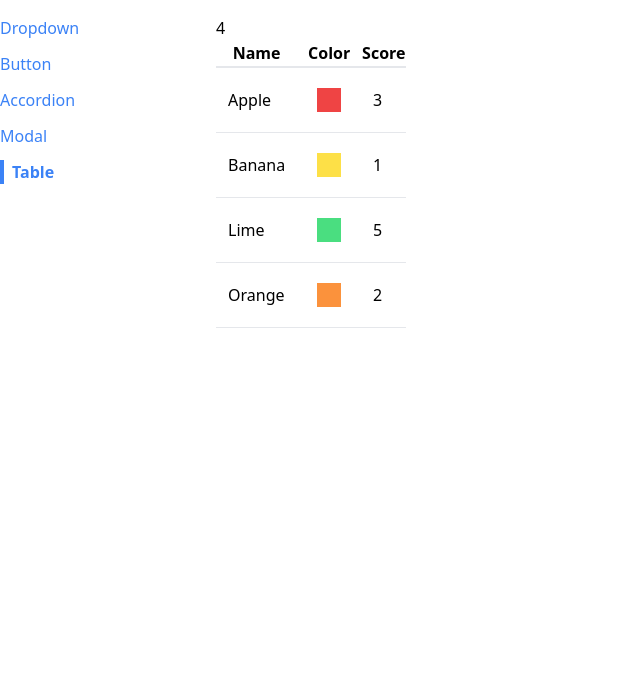
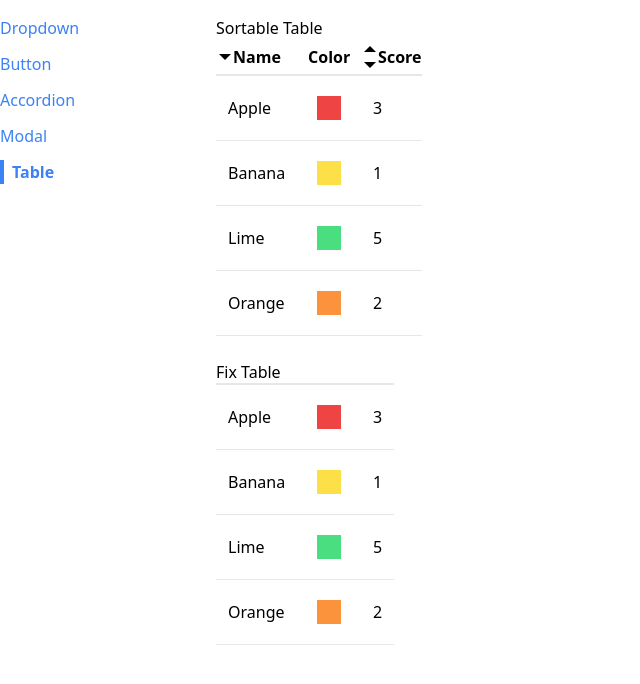
Before and after one commit to pedrolopezbiedma/React_FWK_Docu, a React (Create React App) app: page /table in a window 1280 px wide. Both pictures are taken after a click on the element "Name". Shown: the top 684 px of the page, without its empty margins (0-640 px from the left). Built offline with nearby package versions, Linux system fonts and the light colour scheme.

Commit message:
Almost done with Table page

```diff
--- a/src/components/SortableTable.js
+++ b/src/components/SortableTable.js
@@ -1,4 +1,6 @@
 import { useState } from "react"
+import { GoTriangleDown, GoTriangleUp } from "react-icons/go";
+
 import Table from "./Table"
 
 const getSortValue = (item) => item.sortBy;
@@ -9,11 +11,38 @@ const SortablePage = (props) => {
     const [sortOrder, setSortOrder] = useState(null);
     console.log('order By is -->', sortBy ,' and sortOrder ', sortOrder)
 
+    const getHeaderIcons = (column) => {
+        // TODO: Fix this!
+        if(sortBy){
+            if(sortBy !== column.label) {
+                return (
+                    <div>
+                        <GoTriangleUp />
+                        <GoTriangleDown />
+                    </div>
+                    )
+            } else {
+                if(sortOrder === 'asc') {
+                   return <GoTriangleDown />
+                }
+
+            }
+        }
+    }
+
     const generateColumns = () => {
         return config.map((configItem) => {
             return {
                 ...configItem,
-                header: configItem.sortBy ? <th onClick={() => handleColumnClick(configItem.label)}>{configItem.label}</th> : <th>{configItem.label}</th>
+                header: configItem.sortBy ?
+                    <th className="cursor-pointer hover:bg-gray-100" onClick={() => handleColumnClick(configItem.label)}>
+                        <div className="flex items-center">
+                            {getHeaderIcons(configItem)}
+                            {configItem.label}
+                        </div>
+                    </th>
+                    :
+                    <th>{configItem.label}</th>
             }
         })
     }
--- a/src/components/Table.js
+++ b/src/components/Table.js
@@ -3,7 +3,6 @@ import React from 'react'
 const Table = ({ items, config, keyFn }) => {
     return(
         <div>
-            <div>{ items.length }</div>
             <table className="table-auto border-spacing-2">
                 <thead>
                     <tr className="border-b-2">
--- a/src/pages/TablePage.js
+++ b/src/pages/TablePage.js
@@ -30,8 +30,12 @@ const keyFn = (item) => item.name
 const TablePage = () => {
     return (
         <div>
+            <h1>Sortable Table</h1>
             <SortablePage items={items} config={config} keyFn={keyFn} />
-            {/* // <Table items={ items } config={ config } keyFn = { keyFn }/> */}
+
+            <br />
+            <h1>Fix Table</h1>
+            <Table items={ items } config={ config } keyFn = { keyFn }/>
         </div>
     )
 }
```
